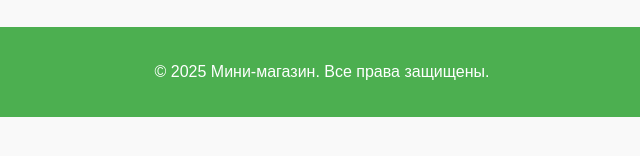
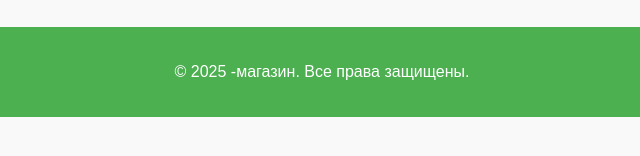
Before and after one commit to arnoldschwarzenegger2609-cell/lol, a plain HTML site: page index.html in a window 1280 px wide. Shown: the part 552-708 px from the top of the page, 318-958 px from the left. Drawn offline with Linux system fonts and the light colour scheme.

Commit message:
Update index.html

```diff
--- a/index.html
+++ b/index.html
@@ -38,7 +38,7 @@
     </main>
 
     <footer>
-        <p>&copy; 2025 Мини-магазин. Все права защищены.</p>
+        <p>&copy; 2025 -магазин. Все права защищены.</p>
     </footer>
 </body>
 </html>
```
